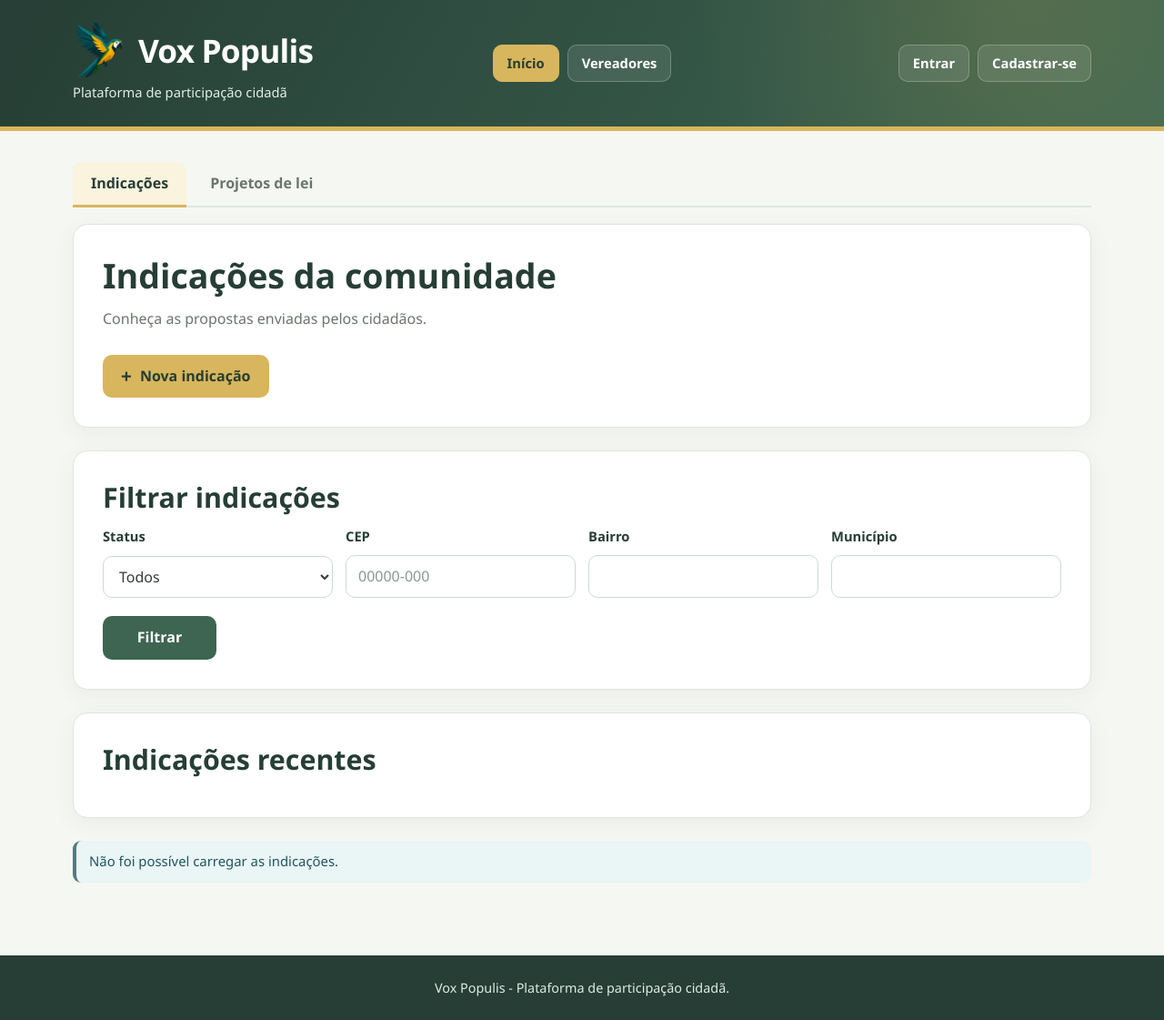
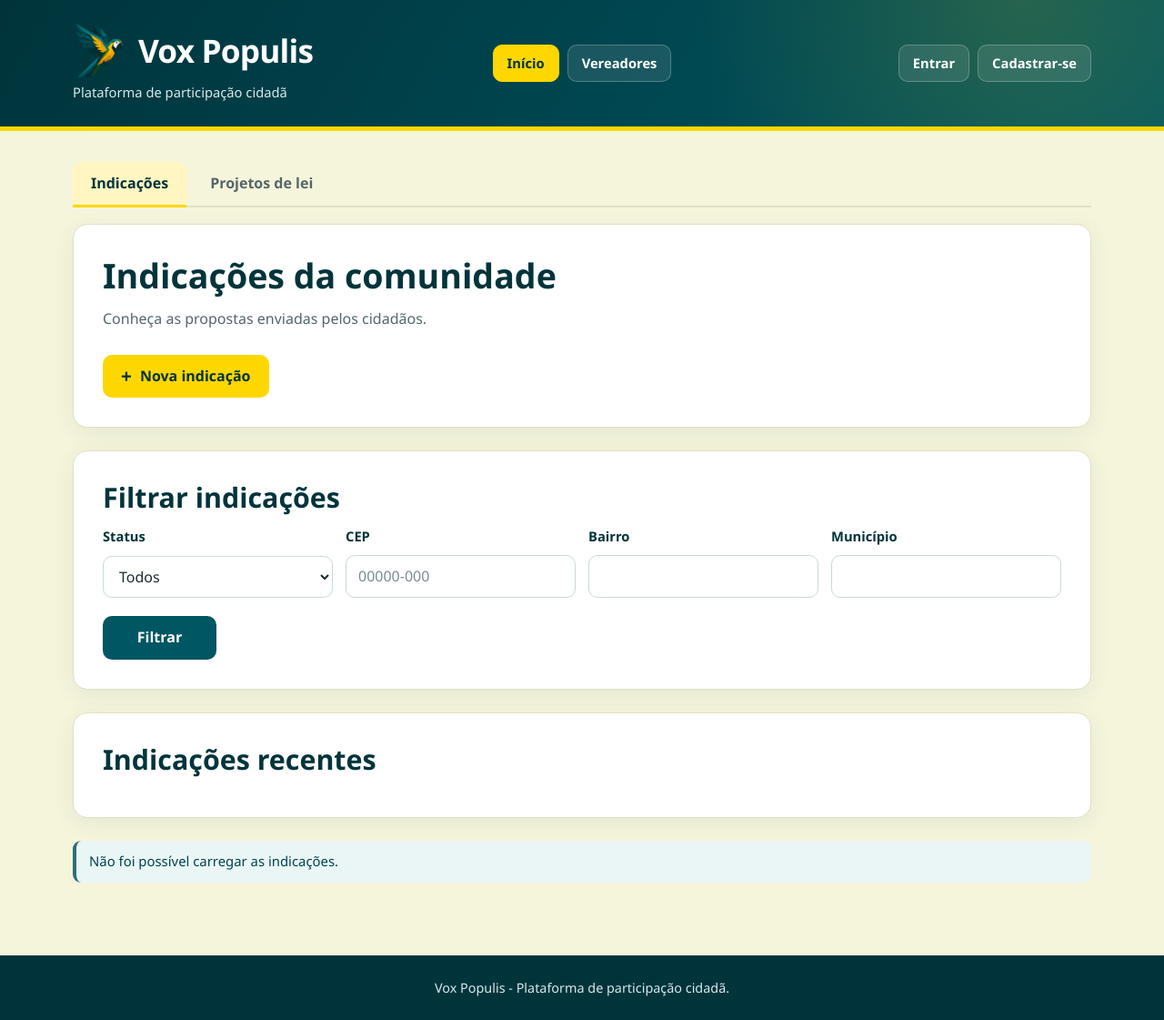
Before and after one commit to robertoarielfbelo2-cell/Projeto-Integrador, a PHP site: page /html/index.html in a window 1280 px wide. Shown: the whole page at 91% size. Run offline with PHP 8.4, Linux system fonts and the light colour scheme.

Commit message:
Aplica a paleta de cores oficial
Deep Teal (#005662) na estrutura, Forest Green (#228B22) nos cartoes de indicacao e no estado Apoiado, Golden Action Yellow (#FFD700) nas acoes e destaques e Warm Beige (#F5F5DC) no fundo. As variaveis --verde-NNN passam a se chamar --teal-NNN; --verde agora e o Forest Green.

```diff
--- a/frontend/css/style.css
+++ b/frontend/css/style.css
@@ -1,39 +1,47 @@
 /* ================================================================
    VOX POPULIS — CURITIBA
-   Identidade visual: verde das araucárias, amarelo do papagaio,
-   detalhes em azul-petróleo.
+   Identidade visual: paleta oficial do projeto (Deep Teal, Forest Green,
+   Golden Action Yellow e Warm Beige).
    CSS único para todas as páginas do projeto.
    ================================================================ */
 
 /* 1. Paleta e configurações gerais */
 
 :root {
-    /* Verdes inspirados em Curitiba */
-    --verde-900: #263E35;
-    --verde-800: #314D40;
-    --verde-700: #3D6552;
-    --verde-600: #4B7862;
-    --verde-100: #E6EFE8;
-    --verde-50: #F5F8F4;
+    /* Deep Teal #005662: segurança, confiança e solidez institucional.
+       Estrutura do site: cabeçalho, rodapé, títulos, botões principais.
+       900/800 são tons mais escuros; 100/50, fundos claros derivados. */
+    --teal-900: #00343B;
+    --teal-800: #00454E;
+    --teal-700: #005662;
+    --teal-600: #1A6F7A;
+    --teal-100: #D9ECEE;
+    --teal-50: #EFF6F6;
 
-    /* Amarelo suave inspirado no Partido Missão */
-    --amarelo: #D8B65D;
-    --amarelo-claro: #FAF3DE;
+    /* Forest Green #228B22: meio ambiente urbano e progresso.
+       Faixa dos cartões de indicação e confirmações (ex.: "Apoiado"). */
+    --verde: #228B22;
+    --verde-claro: #E4F2E4;
+    --verde-escuro: #1A6B1A; /* texto verde legível sobre fundo claro */
 
-    /* Azul acinzentado para detalhes */
-    --azul: #557A80;
+    /* Golden Action Yellow #FFD700: ações, destaques e engajamento */
+    --amarelo: #FFD700;
+    --amarelo-claro: #FFF6C2;
+
+    /* Teal médio para mensagens e detalhes */
+    --azul: #2F6E78;
 
     /* Textos */
-    --texto: #343B36;
-    --texto-suave: #69766D;
+    --texto: #1E2B2E;
+    --texto-suave: #55666A;
 
-    /* Fundo e elementos */
-    --fundo: #F5F7F3;
+    /* Warm Beige #F5F5DC: fundo confortável para a leitura */
+    --fundo: #F5F5DC;
     --branco: #FFFFFF;
-    --borda: #DFE6DF;
+    --borda: #E2E0C6;
 
     /* Sombras e bordas */
-    --sombra: 0 6px 24px rgba(38, 62, 53, 0.06);
+    --sombra: 0 6px 24px rgba(0, 52, 59, 0.07);
     --raio: 16px;
 }
 
@@ -74,12 +82,12 @@ h1, h2, h3, h4 {
 
 h2 {
     margin-bottom: 12px;
-    color: var(--verde-900);
+    color: var(--teal-900);
     font-size: clamp(1.35rem, 2.5vw, 1.9rem);
 }
 
 h3 {
-    color: var(--verde-900);
+    color: var(--teal-900);
     font-size: 1.16rem;
 }
 
@@ -88,7 +96,7 @@ p {
 }
 
 a {
-    color: var(--verde-700);
+    color: var(--teal-700);
     text-underline-offset: 3px;
 }
 
@@ -125,8 +133,8 @@ header {
     padding: 25px max(24px, calc((100vw - 1120px) / 2));
     color: var(--branco);
     background:
-        radial-gradient(circle at 88% 0%, rgba(243, 198, 81, 0.15), transparent 32%),
-        linear-gradient(120deg, var(--verde-900), var(--verde-700));
+        radial-gradient(circle at 88% 0%, rgba(255, 215, 0, 0.15), transparent 32%),
+        linear-gradient(120deg, var(--teal-900), var(--teal-700));
     border-bottom: 5px solid var(--amarelo);
 }
 
@@ -160,7 +168,7 @@ header > p,
 header > h2,
 #conteudoAdmin header > p,
 #conteudoAdmin header > h2 {
-    color: #e2efe7;
+    color: #D6EBEE;
 }
 
 header > p {
@@ -239,7 +247,7 @@ header .conta button:hover,
 /* Página atual: mesma cor do hover */
 header nav a[aria-current="page"],
 header .conta a[aria-current="page"] {
-    color: var(--verde-900);
+    color: var(--teal-900);
     background: var(--amarelo);
     border-color: var(--amarelo);
 }
@@ -279,8 +287,8 @@ main > [role="tabpanel"] > section > p {
 footer {
     margin-top: auto;
     padding: 24px 18px;
-    color: #e0ede4;
-    background: var(--verde-900);
+    color: #D6EBEE;
+    background: var(--teal-900);
     text-align: center;
     font-size: 0.9rem;
 }
@@ -297,7 +305,7 @@ button[type="submit"],
     border-radius: 10px;
     padding: 11px 20px;
     color: var(--branco);
-    background: var(--verde-700);
+    background: var(--teal-700);
     font-weight: 700;
     text-decoration: none;
     transition: background 0.2s, transform 0.2s, box-shadow 0.2s;
@@ -322,7 +330,7 @@ button:active:not(:disabled),
     gap: 9px;
     margin-top: 10px;
     background: var(--amarelo);
-    color: var(--verde-900);
+    color: var(--teal-900);
 }
 
 #novaIndicacao::before {
@@ -343,7 +351,7 @@ form {
 form label {
     display: block;
     margin: 16px 0 6px;
-    color: var(--verde-900);
+    color: var(--teal-900);
     font-weight: 650;
     font-size: 0.92rem;
 }
@@ -356,7 +364,7 @@ select {
     min-width: 0;
     min-height: 46px;
     padding: 10px 13px;
-    border: 1px solid #cddbd1;
+    border: 1px solid #C9D9DA;
     border-radius: 10px;
     color: var(--texto);
     background: var(--branco);
@@ -367,13 +375,13 @@ input:not([type="checkbox"]):not([type="radio"]):focus,
 textarea:focus,
 select:focus {
     outline: none;
-    border-color: var(--verde-600);
-    box-shadow: 0 0 0 3px rgba(33, 128, 92, 0.13);
+    border-color: var(--teal-600);
+    box-shadow: 0 0 0 3px rgba(0, 86, 98, 0.16);
 }
 
 input::placeholder,
 textarea::placeholder {
-    color: #8a9890;
+    color: #7C8B8E;
 }
 
 textarea {
@@ -428,10 +436,10 @@ fieldset > p {
 section[aria-labelledby="tituloPrincipal"] {
     position: relative;
     overflow: hidden;
-    border-color: #d5e6d8;
+    border-color: #CFE3E5;
     background:
-        radial-gradient(circle at 95% 15%, rgba(243, 198, 81, 0.22), transparent 30%),
-        linear-gradient(120deg, #f0f8f0, #ffffff 70%);
+        radial-gradient(circle at 95% 15%, rgba(255, 215, 0, 0.22), transparent 30%),
+        linear-gradient(120deg, #EAF4F5, #ffffff 70%);
 }
 
 section[aria-labelledby="tituloPrincipal"] > * {
@@ -741,7 +749,7 @@ main > h3 {
     border-left: 4px solid var(--azul);
     border-radius: 9px;
     background: #eaf5f5;
-    color: #205662;
+    color: var(--teal-800);
     font-size: 0.93rem;
 }
 
@@ -905,14 +913,14 @@ body > #mensagemAdmin {
 }
 
 .abas [role="tab"]:hover:not([aria-selected="true"]) {
-    color: var(--verde-800);
-    background: var(--verde-100);
+    color: var(--teal-800);
+    background: var(--teal-100);
     transform: none;
 }
 
 /* Aba aberta: mesmo amarelo do menu do administrador */
 .abas [role="tab"][aria-selected="true"] {
-    color: var(--verde-900);
+    color: var(--teal-900);
     background: var(--amarelo-claro);
     border-bottom-color: var(--amarelo);
 }
```
Also changed, not shown: other parts of frontend/css/style.css (+37 -37 lines).
